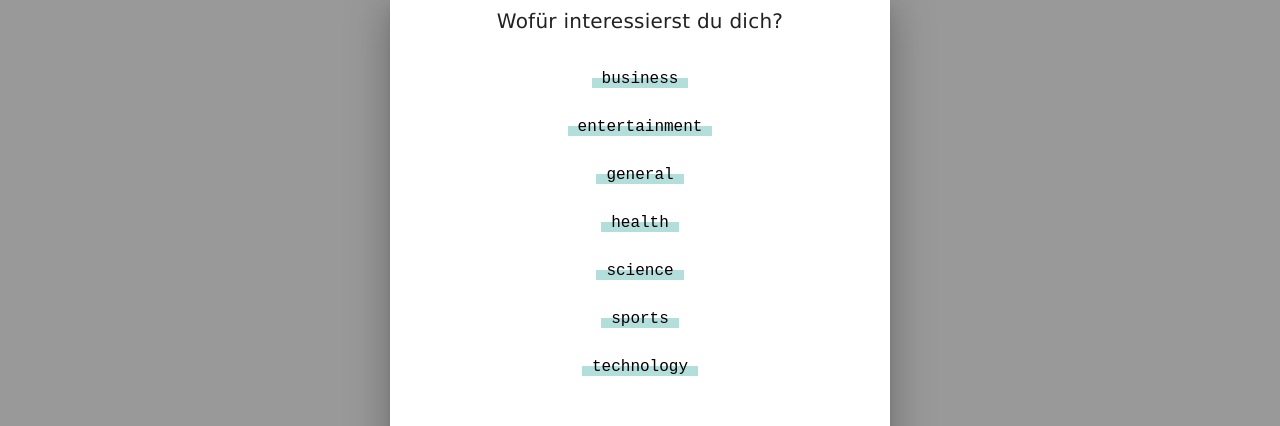
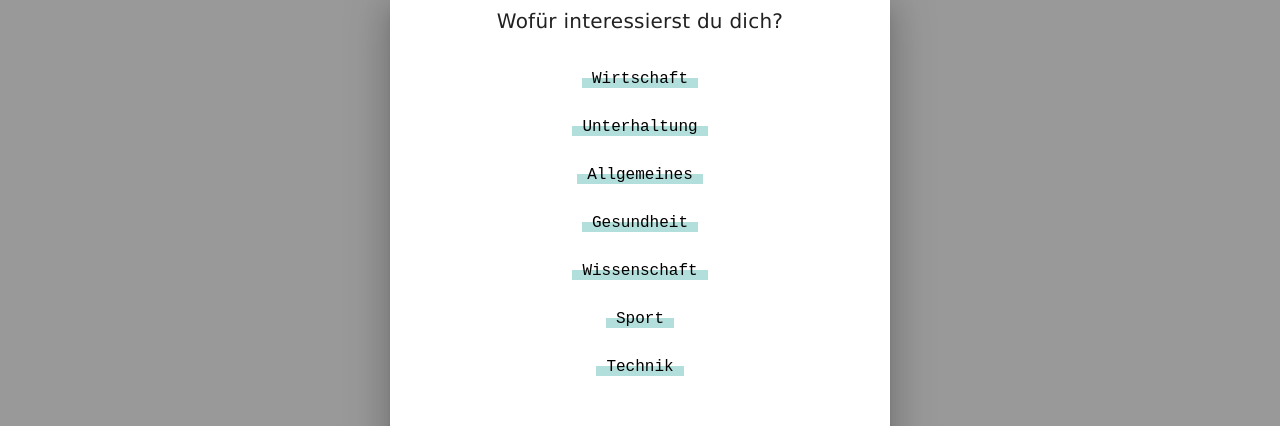
Before and after one commit to jamawe/vue-news-api-project, a Vue app: page / in a window 1280 px wide. Both pictures are taken after a click on the button 28 px from the left and 776 px from the top of the page. Shown: the part 166-592 px from the top of the page. Built offline with nearby package versions, Linux system fonts and the light colour scheme; no server answers.

Commit message:
refactor: Use array of objects to list categories in order to differentiate between slug and displayName of cat

```diff
--- a/src/components/AppNavbar.vue
+++ b/src/components/AppNavbar.vue
@@ -25,7 +25,6 @@
       <v-icon>mdi-magnify</v-icon>
     </v-btn> -->
 
-    <!-- <v-btn icon @click="toggleTheme" aria-label="Toggle themes"> -->
     <v-btn icon @click="$vuetify.theme.dark = !$vuetify.theme.dark">
       <v-icon v-if="!$vuetify.theme.dark">mdi-moon-waxing-crescent</v-icon>
       <v-icon v-else>mdi-white-balance-sunny</v-icon>
@@ -52,11 +51,11 @@
               <v-list-item v-for="(category, i) in categories" :key="i" @click="drawer=false">
                 <v-list-item-title>
                   <router-link
-                    :to="`/${category}`"
+                    :to="`/${category.slug}`"
                     class="text-decoration-none"
 
                   >
-                    <span class="monospace line-behind">{{ category }}</span>
+                    <span class="monospace line-behind">{{ category.name }}</span>
                   </router-link>
                 </v-list-item-title>
               </v-list-item>
@@ -91,9 +90,14 @@
     data() {
       return {
         drawer: false,
-        theme: '',
         categories: [
-          'business','entertainment','general','health','science','sports','technology'
+          { name: 'Wirtschaft', slug: 'business' },
+          { name: 'Unterhaltung', slug: 'entertainment' },
+          { name: 'Allgemeines', slug: 'general' },
+          { name: 'Gesundheit', slug: 'health' },
+          { name: 'Wissenschaft', slug: 'science' },
+          { name: 'Sport', slug: 'sports' },
+          { name: 'Technik', slug: 'technology' },
         ],
       }
     },
```
